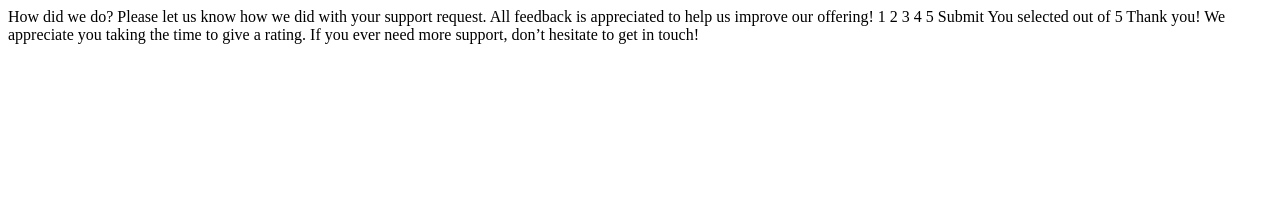
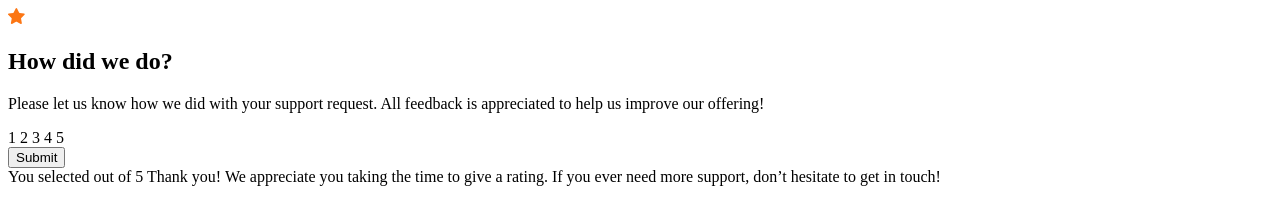
Before and after one commit to lmpko/frontendmentor-interactive-rating-component-main, a plain HTML site: page index.html in a window 1280 px wide. Drawn offline with Linux system fonts and the light colour scheme.

Commit message:
rating card html structure added

```diff
--- a/index.html
+++ b/index.html
@@ -13,18 +13,25 @@
 </head>
 <body>
 
-  <!-- Rating state start -->
+  <main>
+    <section>
+      <img src="/images/icon-star.svg" alt="star-rating">
+      <h1>How did we do?</h1>
+      <p>
+        Please let us know how we did with your support request. All feedback is appreciated
+        to help us improve our offering!
+      </p>
+      <div>
+        <span>1</span>
+        <span>2</span>
+        <span>3</span>
+        <span>4</span>
+        <span>5</span>
+      </div>
+      <button>Submit</button>
+    </section>
+  </main>
 
-  How did we do?
-
-  Please let us know how we did with your support request. All feedback is appreciated
-  to help us improve our offering!
-
-  1 2 3 4 5
-
-  Submit
-
-  <!-- Rating state end -->
 
   <!-- Thank you state start -->
 
```
